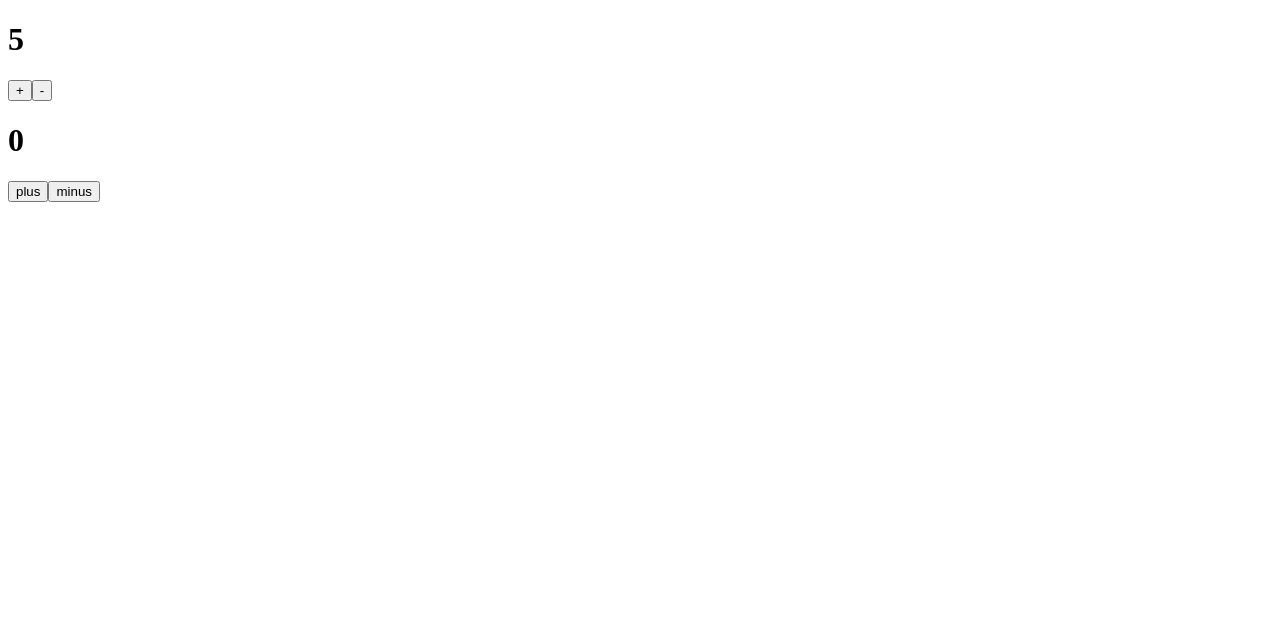
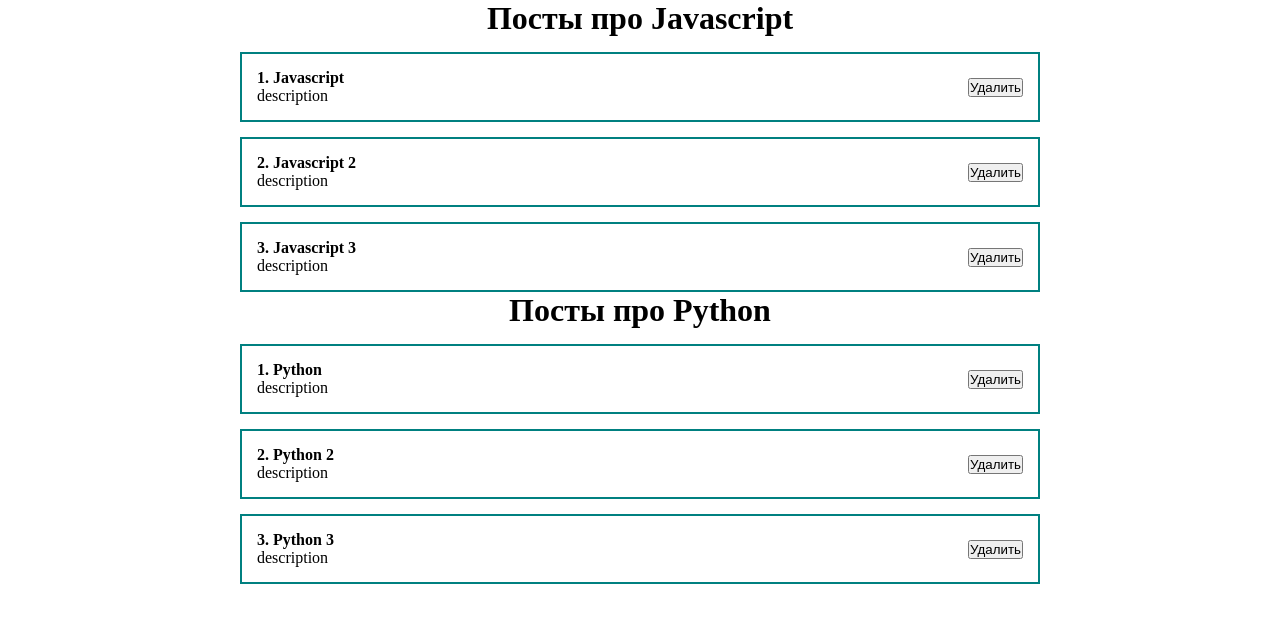
Before and after one commit to amirganizhev/React-documentation, a React (Create React App) app: page / in a window 1280 px wide. Shown: the top 622 px of the page. Built offline with nearby package versions, Linux system fonts and the light colour scheme.

Commit message:
Props - аргументы компонента

```diff
--- a/src/App.js
+++ b/src/App.js
@@ -1,13 +1,25 @@
 import React, {useState} from 'react';
-import Counter from './components/Counter';
-import ClassCounter from './components/ClassCounter';
+import './styles/App.css'
+import PostList from './components/PostList';
 
 function App() {
 
+  const [posts, setPosts] = useState([
+    {id: 1, title: 'Javascript', body: 'description'},
+    {id: 2, title: 'Javascript 2', body: 'description'},
+    {id: 3, title: 'Javascript 3', body: 'description'},
+  ])
+
+  const [posts2, setPosts2] = useState([
+    {id: 1, title: 'Python', body: 'description'},
+    {id: 2, title: 'Python 2', body: 'description'},
+    {id: 3, title: 'Python 3', body: 'description'},
+  ])
+
   return (
     <div className="App">
-      <Counter />
-      <ClassCounter />
+      <PostList posts={posts} title='Посты про Javascript'/>
+      <PostList posts={posts2} title='Посты про Python'/>
     </div>
   );
 
--- /dev/null
+++ b/src/components/PostItem.jsx
@@ -0,0 +1,17 @@
+import React from 'react';
+
+const PostItem = (props) => {
+  return (
+    <div className="post">
+      <div className="post__content">
+        <strong>{props.post.id}. {props.post.title}</strong>
+        <div>{props.post.body}</div>
+      </div>
+        <div className="post__btns">
+          <button>Удалить</button>
+        </div>
+    </div>
+  )
+}
+
+export default PostItem;
--- /dev/null
+++ b/src/components/PostList.jsx
@@ -0,0 +1,18 @@
+import React from 'react';
+import PostItem from './PostItem';
+
+const PostList = ({posts, title}) => {
+
+  return (
+    <div>
+      <h1 style={{textAlign: 'center'}}>
+        {title}
+      </h1>
+      {posts.map(post =>
+        <PostItem post={post} key={post.id}/>
+      )}
+    </div>
+  );
+}
+
+export default PostList;
--- /dev/null
+++ b/src/styles/App.css
@@ -0,0 +1,72 @@
+* {
+    margin: 0;
+    padding: 0;
+    box-sizing: border-box;
+}
+
+#root {
+    display: flex;
+    flex-direction: column;
+    align-items: center;
+}
+
+.App {
+    width: 800px;
+}
+
+.post {
+    display: flex;
+    padding: 15px;
+    border: 2px solid teal;
+    margin-top: 15px;
+    justify-content: space-between;
+    align-items: center;
+}
+
+.post__btns {
+    display: flex;
+}
+
+.post-enter {
+    transform: translateX(-350px);
+}
+.post-enter-active {
+    transform: translateX(0px);
+    transition: all 500ms ease-in;
+}
+.post-exit {
+    opacity: 1;
+}
+.post-exit-active {
+    transform: translateX(-350px);
+    transition: all 500ms ease-in;
+}
+
+.page__wrapper {
+    margin-top: 30px;
+    display: flex;
+}
+
+.page {
+    padding: 10px;
+    border: 1px solid teal;
+    cursor: pointer;
+}
+
+.page__current {
+    border: 2px solid orange;
+    font-weight: bold;
+}
+
+.navbar {
+    height: 50px;
+    width: 100vw;
+    display: flex;
+    align-items: center;
+    padding: 0 15px;
+    background: lightgray;
+}
+
+.navbar__links {
+    margin-left: auto;
+}
```
Also changed, not shown: src/components/ClassCounter.jsx (line endings or trailing spaces), 1 other file (tests, documents, lock files or other folders).
